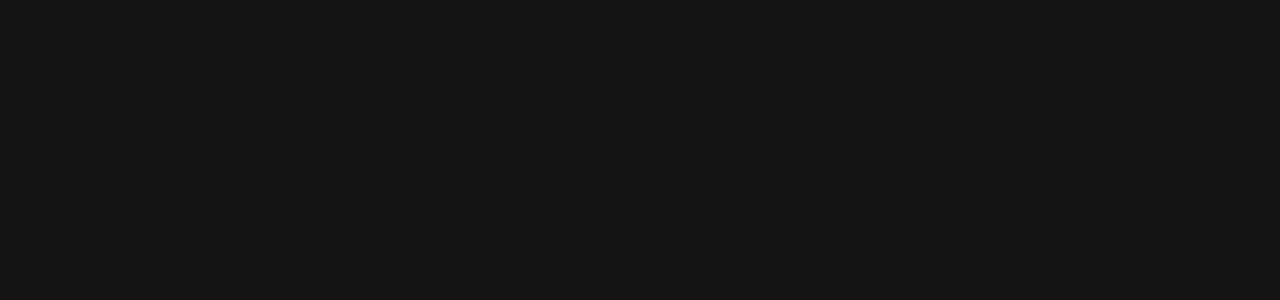
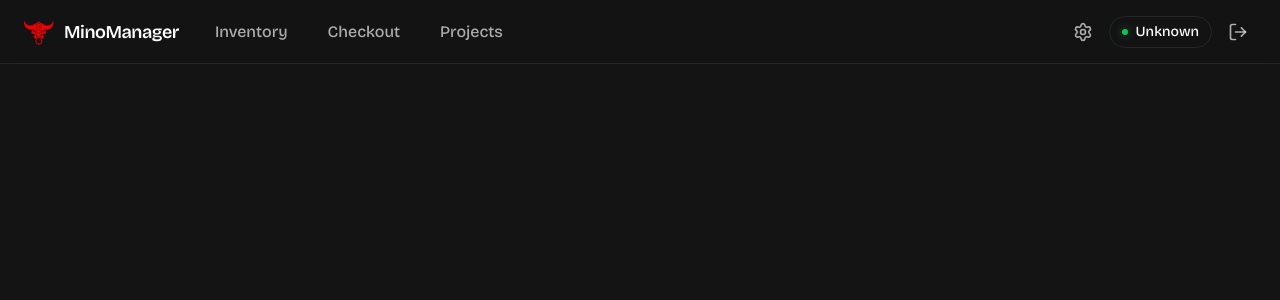
Before and after one commit to MiddletonRobotics/minotaur-inventory-manager, a Next.js app: page /checkout in a window 1280 px wide. Shown: the top 300 px of the page. Built offline with nearby package versions, Linux system fonts and the light colour scheme; no server answers.

Commit message:
return navbar to navigation

```diff
--- a/app/checkout/page.tsx
+++ b/app/checkout/page.tsx
@@ -1,3 +1,9 @@
+import Navbar from "@/components/navbar";
+
 export default function Checkout() {
-
+    return (
+        <>
+            <Navbar />
+        </>
+    )
 }
--- a/app/inventory/page.tsx
+++ b/app/inventory/page.tsx
@@ -1,3 +1,9 @@
+import Navbar from "@/components/navbar";
+
 export default function Inventory() {
-
+    return (
+        <>
+            <Navbar />
+        </>
+    )
 }
```
